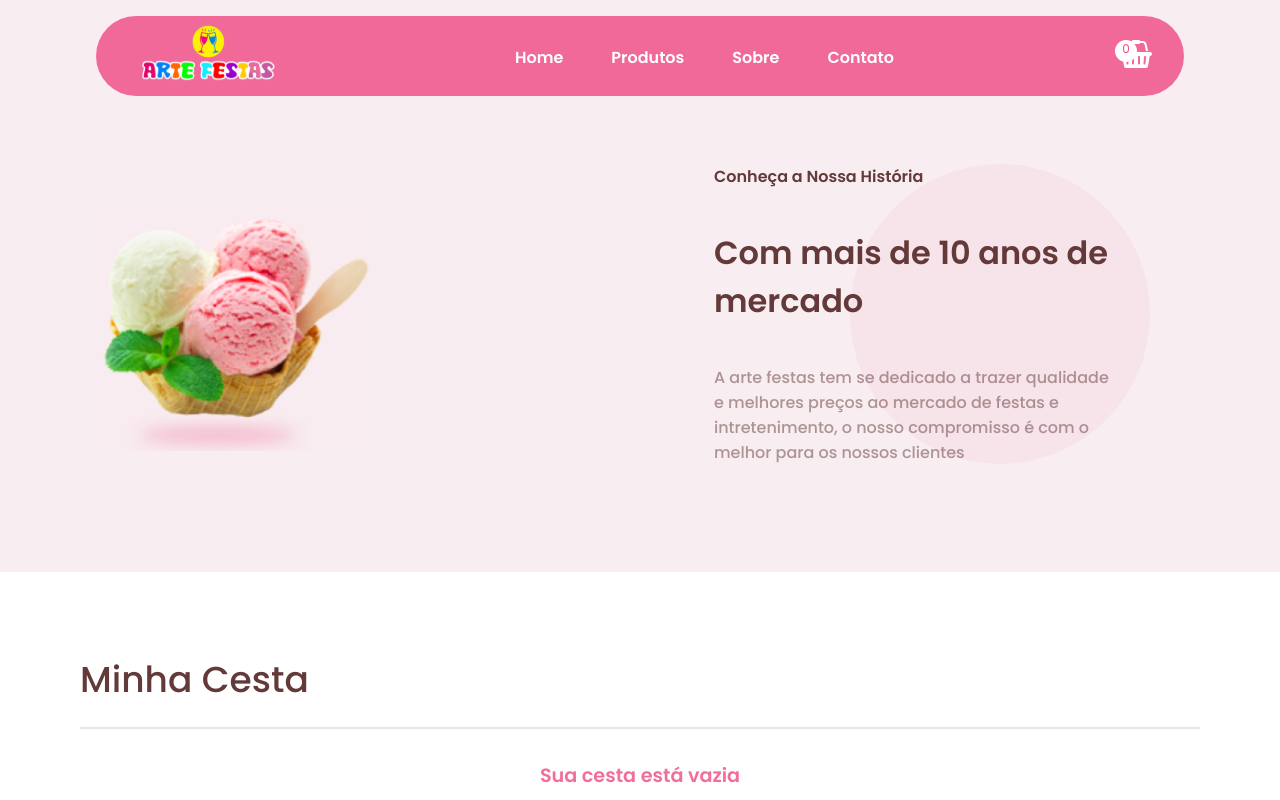
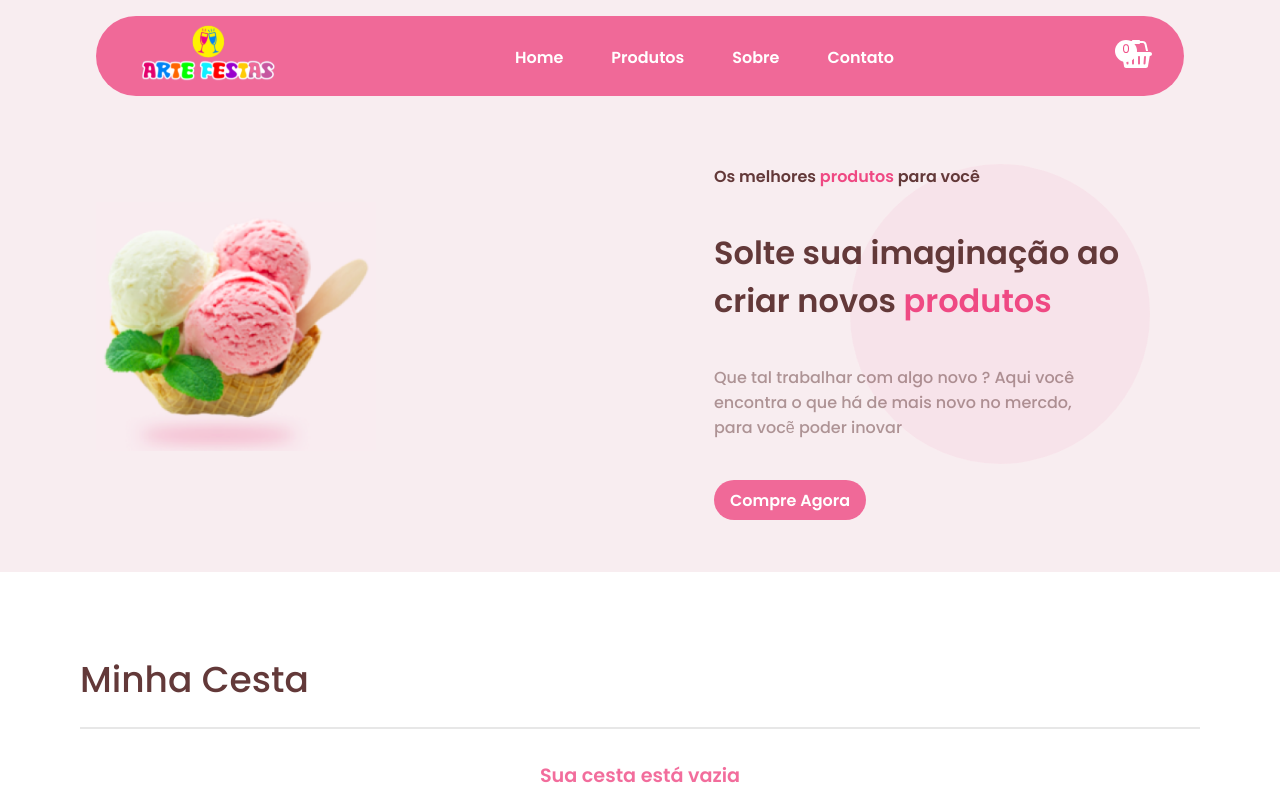
Before and after one commit to gabrieljcf/marketplace-site, a React (Create React App) app: page /Basket in a window 1280 px wide. Shown: the top 800 px of the page. Built offline with nearby package versions, Linux system fonts and the light colour scheme.

Commit message:
feat: adjust title and subtitle

```diff
--- a/src/pages/About/index.tsx
+++ b/src/pages/About/index.tsx
@@ -19,8 +19,8 @@ export function About() {
   return (
     <main>
       <Cta
-        title="Os melhores produtos para você"
-        subtitle="Solte sua imaginação ao criar novos produtos"
+        title="Os melhores <span>produtos</span> para você"
+        subtitle="Solte sua imaginação ao criar novos <span>produtos</span>"
         paragraph="Que tal trabalhar com algo novo ?
         Aqui você encontra o que há de mais novo no mercdo, para vocẽ poder inovar"
         reverse={false}
--- a/src/pages/About/styles.ts
+++ b/src/pages/About/styles.ts
@@ -36,4 +36,8 @@ export const AboutContent = styled.div`
     font-weight: 500;
     margin-top: 1.5rem;
   }
+
+  @media screen and (max-width: 768px){
+    padding: 0 1rem;
+  }
 `;
--- a/src/pages/Basket/index.tsx
+++ b/src/pages/Basket/index.tsx
@@ -137,11 +137,14 @@ export function Basket() {
   return (
     <BasketContainer>
       <Cta
-        title="Conheça a Nossa História"
-        subtitle="Com mais de 10 anos de mercado"
-        paragraph="A arte festas tem se dedicado a trazer qualidade e melhores preços ao mercado de festas e intretenimento, o nosso compromisso é com o melhor para os nossos clientes"
+        title="Os melhores <span>produtos</span> para você"
+        subtitle="Solte sua imaginação ao criar novos <span>produtos</span>"
+        paragraph="Que tal trabalhar com algo novo ?
+        Aqui você encontra o que há de mais novo no mercdo, para vocẽ poder inovar"
         reverse={true}
         image={ctaImg}
+        link="/products"
+        buttonText="Compre Agora"
       />
 
       <BasketContent>
--- a/src/pages/Contact/index.tsx
+++ b/src/pages/Contact/index.tsx
@@ -19,8 +19,8 @@ export function Contact() {
   return (
     <main>
       <Cta
-        title="Os melhores produtos para você"
-        subtitle="Solte sua imaginação ao criar novos produtos"
+        title="Os melhores <span>produtos</span> para você"
+        subtitle="Solte sua imaginação ao criar novos <span>produtos</span>"
         paragraph="Que tal trabalhar com algo novo ?
         Aqui você encontra o que há de mais novo no mercdo, para vocẽ poder inovar"
         reverse={false}
--- a/src/pages/Home/index.tsx
+++ b/src/pages/Home/index.tsx
@@ -4,15 +4,15 @@ import { OurProducts } from "../../components/OurProducts";
 import ctaImg from "../../assets/cta.png";
 import creamImg from "../../assets/cta-2.png";
 import { ProductsHighlight } from "../../components/ProductsHighlight";
-import { Address } from "../../components/Address";
 import { HomeContainer } from "./styles";
+import { Address } from "components/Address";
 
 export function Home() {
   return (
     <HomeContainer>
       <Cta
-        title="Os melhores produtos para você"
-        subtitle="Solte sua imaginação ao criar novos produtos"
+        title="Os melhores <span>produtos</span> para você"
+        subtitle="Solte sua imaginação ao criar novos <span>produtos</span>"
         paragraph="Que tal trabalhar com algo novo ?
         Aqui você encontra o que há de mais novo no mercdo, para vocẽ poder inovar"
         reverse={false}
@@ -22,8 +22,8 @@ export function Home() {
       />
       <OurProducts />
       <Cta
-        title="Conheça a Nossa História"
-        subtitle="Com mais de 10 anos de mercado"
+        title="Conheça a Nossa <span>História</span>"
+        subtitle="Com mais de <span>10 anos</span> de mercado"
         paragraph="A arte festas tem se dedicado a trazer qualidade e melhores preços ao mercado de festas e intretenimento, o nosso compromisso é com o melhor para os nossos clientes"
         reverse={true}
         image={creamImg}
--- a/src/pages/Product/index.tsx
+++ b/src/pages/Product/index.tsx
@@ -3,6 +3,11 @@ import { useParams } from "react-router-dom";
 import { Cta } from "../../components/Cta";
 import { Loading } from "../../components/Loading";
 import { api } from "../../services/api";
+import { SelectQuantity } from "../../components/SelectQuantity";
+import { useToast } from "../../hooks/useToast";
+import { Accordion } from "../../components/Accordion";
+import { Button } from "../../components/Button";
+import { useBasketBadge } from "../../hooks/useBasketBadge";
 
 import ctaImg from "../../assets/cta-2.png";
 import { ProductImageDetails } from "../../components/ProductImageDetails";
@@ -13,18 +18,14 @@ import {
   ProductContainer,
   ProductDetails,
 } from "./styles";
-import { SelectQuantity } from "../../components/SelectQuantity";
-import { useToast } from "../../hooks/useToast";
-import { Accordion } from "../../components/Accordion";
-import { Button } from "../../components/Button";
-import { useBasketBadge } from "../../hooks/useBasketBadge";
-
+import Swal from "sweetalert2";
 interface ProductProps {
   _id: string;
   name: string;
   price: number;
   images: string[];
   description: string;
+  quantity: number;
 }
 
 export function Product() {
@@ -43,42 +44,95 @@ export function Product() {
     });
   }, [id]);
 
-  function handleAddToCart() {
+  function getBasketProducts() {
+    const basketItems: ProductProps[] = JSON.parse(
+      localStorage.getItem("arte-festas-card") || "[]"
+    );
+    return basketItems;
+  }
+
+  function saveInBasket(products: ProductProps[]) {
+    localStorage.setItem("arte-festas-card", JSON.stringify(products));
+  }
+
+  function changeProductQuantityInBasket(id: string, quantity: number) {
+    const newCardItems = getBasketProducts().map((item) => {
+      const newQuantity = item.quantity ? item.quantity + quantity : quantity;
+      if (item._id === id) {
+        return { ...item, quantity: newQuantity };
+      }
+      return item;
+    });
+
+    saveInBasket(newCardItems);
+
+    Toast.fire({
+      icon: "success",
+      title: "Produto atualizado com sucesso!",
+    });
+  }
+
+  function alertProductExistsInBasket(id = "", quantity: number) {
+    Swal.fire({
+      title: "Atenção",
+      text: "Esse produto já foi adicionado a sua cesta, deseja adicionar a quantidade atual?",
+      icon: "warning",
+      showCancelButton: true,
+      confirmButtonColor: "#EF4983CC",
+      cancelButtonColor: "#d33",
+      confirmButtonText: "Confirmar",
+      cancelButtonText: "Cancelar",
+    }).then((result) => {
+      if (result.isConfirmed) {
+        changeProductQuantityInBasket(id, quantity);
+      }
+    });
+  }
+
+  function addNewBasketProduct(product?: ProductProps) {
+    if (!product) return;
     const parseProduct = { ...product, quantity };
-    const items = JSON.parse(localStorage.getItem("arte-festas-card") || "[]");
-    const basketItems = [...items, parseProduct];
+    const basketItems = [...getBasketProducts(), parseProduct];
     localStorage.setItem("arte-festas-card", JSON.stringify(basketItems));
     createBasketBadge(basketItems.length);
-
     Toast.fire({
       icon: "success",
       title: "Produto adicionado a cesta com sucesso!",
     });
   }
 
+  function handleAddToCart() {
+    const existsProduct = getBasketProducts().find(
+      (item) => item._id === product?._id
+    );
+
+    if (existsProduct) {
+      alertProductExistsInBasket(product?._id, quantity);
+      return;
+    }
+
+    addNewBasketProduct(product);
+  }
+
   return (
     <>
       {loading && <Loading />}
-
       <Cta
-        title="Os melhores produtos para você"
-        subtitle="Solte sua imaginação ao criar novos produtos"
+        title="Os melhores <span>produtos</span> para você"
+        subtitle="Solte sua imaginação ao criar novos <span>produtos</span>"
         paragraph="Que tal trabalhar com algo novo ?
       Aqui você encontra o que há de mais novo no mercdo, para vocẽ poder inovar"
         reverse={false}
         image={ctaImg}
       />
-
       {product && (
         <Content>
           <ProductContainer>
             <ProductImageDetails images={product.images} />
             <Line />
-
             <ProductDetails>
               <h2>{product.name}</h2>
               <p>{product.description}</p>
-
               <PriceContainer>
                 <SelectQuantity quantity={quantity} setQuantity={setQuantity} />
                 <p>
@@ -88,11 +142,9 @@ export function Product() {
                   }).format(product.price * quantity)}
                 </p>
               </PriceContainer>
-
               <Button onClick={handleAddToCart}>Adicionar a cesta</Button>
             </ProductDetails>
           </ProductContainer>
-
           {product.description && (
             <Accordion title="Detalhes">
               <p>{product.description}</p>
```
